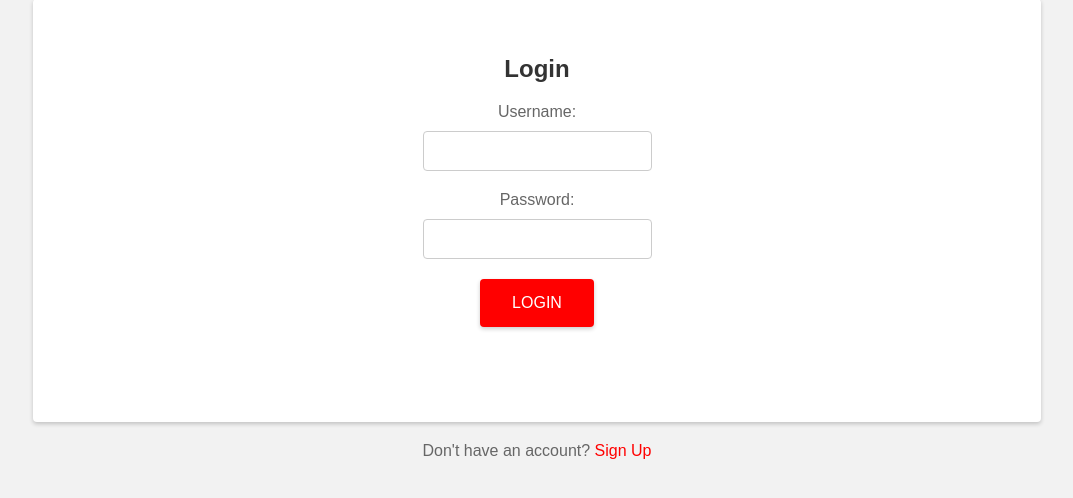
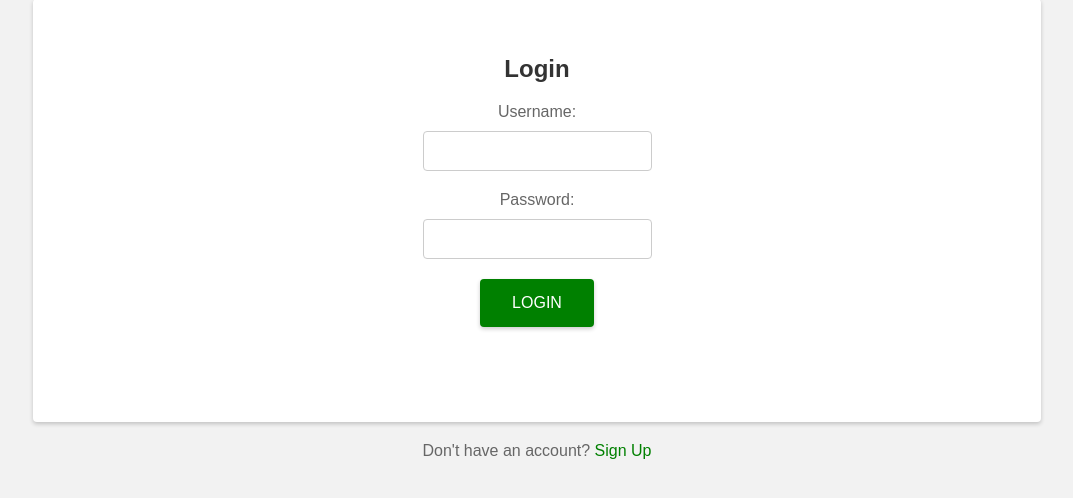
Before and after one commit to Madhumati125/Madhumati-Project-3_Python-for-DS, a Flask app: page /login in a window 1280 px wide. Shown: the part 137-635 px from the top of the page, without its empty margins (103-1176 px from the left). Run offline with Flask 2, Linux system fonts and the light colour scheme; parts of the project's set-up code (start-up, migrations or seed data) failed here and were passed over; some libraries are stand-ins or nearby versions.

Commit message:
Update login.html

```diff
--- a/Madhumati Project 3_Python for DS/templates/login.html
+++ b/Madhumati Project 3_Python for DS/templates/login.html
@@ -1,7 +1,7 @@
 <!DOCTYPE html>
 <html>
 <head>
-    <title>Login</title>
+    <title>Login Page</title>
     <style>
         body {
             text-align: center;
@@ -44,7 +44,7 @@
             text-align: center;
         }
         .button {
-            background-color: red;
+            background-color: Green;
             border: none;
             color: white;
             padding: 15px 32px;
@@ -59,7 +59,7 @@
             transition: background-color 0.3s ease;
         }
         .button:hover {
-            background-color: Red;
+            background-color: Green;
         }
         .error{
             color: red;
@@ -70,7 +70,7 @@
             font-size: 16px;
         }
         a {
-            color: Red;
+            color: Green;
             text-decoration: none;
         }
         a:hover {
```
